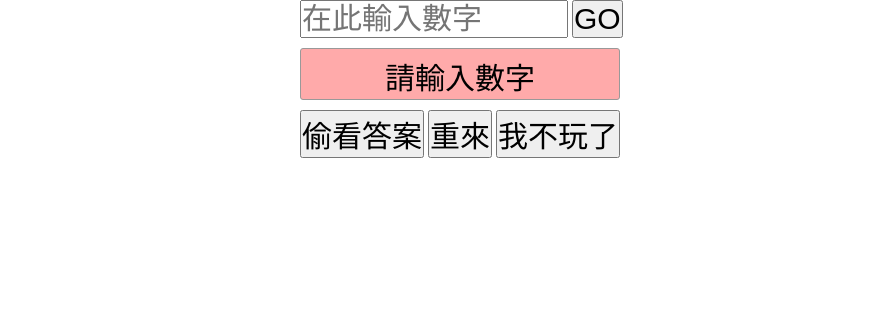
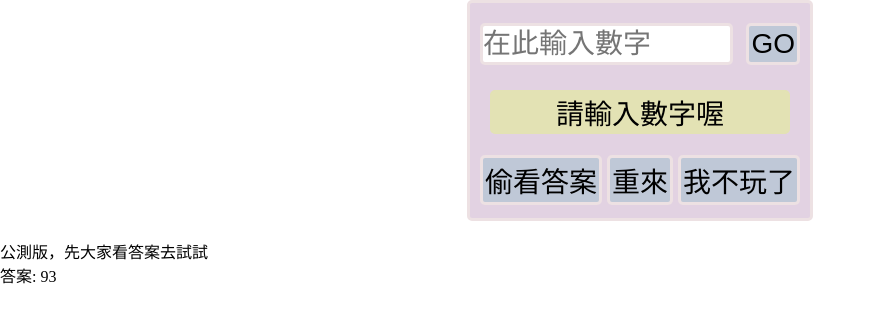
Before and after one commit to SharonAzure2023/SharonAzure2023.github.io, a plain HTML site: page 0606_01_Guess Number/GuessNumber.html in a window 1280 px wide. Both pictures are taken after typing "Sample" into the empty fields and a click on the button "GO". Shown: the whole page, without its empty margins (0-875 px from the left). Drawn offline with Linux system fonts and the light colour scheme.

Commit message:
Guess Number v1.1修正部分bug

```diff
--- a/0606_01_Guess Number/GuessNumber.html
+++ b/0606_01_Guess Number/GuessNumber.html
@@ -4,46 +4,84 @@
 <head>
     <meta charset="UTF-8">
     <meta name="viewport" content="width=device-width, initial-scale=1.0">
-    <title>Document</title>
+    <title>Guess Number v1.1</title>
+    <!-- v1.1修正
+        加入數字判斷->修正數字+非數字也可繼續遊戲的bug;
+        加入未輸入的提醒-->
+
     <style>
         * {
             margin: 0;
             padding: 0;
         }
-        .guessNum {
-            width:680px;
+        .game{
+            width: 320px;
+            height: 195px;
             margin: auto;
+            padding: 10px;
+            border: #ede1e3 solid 3px;
+            border-radius: 5px;
+            background-color: #e2d2e2;
         }
         form {
-            width: 308px;
-            height: 40px;
-            padding: 5px;
+            padding: 10px;
             font-size: 30px;
-            background-color: #faa;
-            border: #999 solid 1px;
             border-radius: 3px;
-            margin: 10px 0;
+            margin: auto;
             text-align: center;
+            /* background-color: blueviolet; */
+            height: 70px;
+        }
+        output {
+            display: block;
+            font-size: 28px;
+            margin:auto;
+            margin-top: 15px;
+            background-color: #e3e2b4;
+            border: #e3e2b4 solid 2px;
+            border-radius: 5px;
+        }
+        .input-area {
+            width: 320px;
+            margin: auto;
+            margin-top: 10px;
+            text-align: center;
+            display: flex;
+            justify-content: space-between;
         }
         input{
-            margin: auto;
-            font-size: 30px;
+            font-size: 28px;
+            border: #ede1e3 solid 3px;
+            border-radius: 5px;
         }
         button{
-            font-size: 30px;
+            font-size: 28px;
+            padding: 2px;
+            border: #ede1e3 solid 3px;
+            border-radius: 5px;
+            background-color:#bfc8d7;
+        }
+
+        .btn-area {
+            width: 320px;
+            display: flex;
+            justify-content: space-between;
+            margin: auto;
         }
     </style>
 
 </head>
 
 <body>
-    <div class="guessNum">
-        <input type="text" name="input-num" size="13px" placeholder="在此輸入數字" >
+    <div class="game">
+    <div class="input-area">
+        <input type="text" name="input-num" size="13px" placeholder="在此輸入數字">
         <button class="submit">GO</button>
+    </div>
     <form action="">
-            <output>範圍1-100</output>
+        <output>範圍0-100</output>
     </form>
-        <div class="btn">
+    <div class="btn-area">
         <button class="gameover">偷看答案</button>
         <button class="reset">重來</button>
         <button class="haha">我不玩了</button>
@@ -52,8 +90,8 @@
 
     <script>
 
-        let ansNum = Math.round(Math.random() * 100)+1;
-        // document.write("產生隨機亂數 = ansNum: " +ansNum)
+        let ansNum = Math.round(Math.random() * 99);
+        document.write("<br>公測版，先大家看答案去試試<br>答案:  " + ansNum)
         // 解除上行註解可以show答案在html上
 
         //取得需要的DOM
@@ -63,8 +101,9 @@
         let gameOver = document.querySelector('.gameover')
         let reset = document.querySelector('.reset')
         let haha = document.querySelector('.haha')
-        let nMin = 1;
+        let nMin = 0;
         let nMax = 100;
+
 
         //用console.log確認型別
         console.log(typeof ansNum)
@@ -79,16 +118,6 @@
         console.log(reset)
         console.log(haha)
 
-        //輸入後點GO button可以判斷
-        submit.addEventListener("click", adjustment);
-
-        //輸入後按enter可以判斷
-        myInput.addEventListener("keydown", function (e) {
-            if( e.keyCode === 13 ){
-                adjustment();
-            }
-        })
-
         gameOver.addEventListener("click", function () {
             myOutput.innerText = ansNum;
         })
@@ -99,22 +128,38 @@
             myOutput.innerText = "弱";
         })
 
-        function adjustment(){
-            let guessNum = parseInt(myInput.value);
+        //輸入後點GO button可以判斷
+        submit.addEventListener("click", adjustment);
 
-            if (guessNum == ansNum) {
+        //輸入後按enter可以判斷
+        myInput.addEventListener("keydown", function (e) {
+            if (e.keyCode === 13) {
+                adjustment();
+
+            }
+        })
+
+        function adjustment() {
+
+            while (true) {
+                let guessNum = myInput.value;
+
+                if (guessNum == ""){
+                    myOutput.innerText = "你沒輸入"
+                }
+                else if (isNaN(guessNum) == true){
+                    myOutput.innerText = "請輸入數字喔"
+                    myInput.value = ``;
+                }
+                else if (guessNum == ansNum) {
                     myOutput.innerText = "猜中了 " + ansNum;
                     submit.disabled = true;
                     myInput.disabled = true;
                     gameOver.disabled = true;
                     haha.disabled = true;
-
                 }
-
-            while(guessNum != ansNum) {
-
-                if (guessNum < nMin || guessNum > nMax ) {
-                    myOutput.innerText = "超出範圍"+ nMin + "-" + nMax;
+                else if (guessNum < nMin || guessNum > nMax) {
+                    myOutput.innerText = "超出範圍" + nMin + "-" + nMax;
                     myInput.value = ``;
                 }
                 else if (guessNum > ansNum) {
@@ -127,20 +172,15 @@
                     nMin = guessNum
                     myInput.value = ``;
                 }
-
-                //如何判斷input內為空字串??
-                // else if (guessNum = 'null'){
-                //     myOutput.innerText = "你沒輸入"
-                //     myInput.value = ``;
-                // }
                 else {
-                    myOutput.innerText = "請輸入數字" ;
+                    myOutput.innerText = "你找到bug請洽開發者";
                     myInput.value = ``;
                 }
                 break;
             }
         }
 
+
     </script>
 
 </body>
```
Lines whose indentation alone changed are shown as unchanged.
